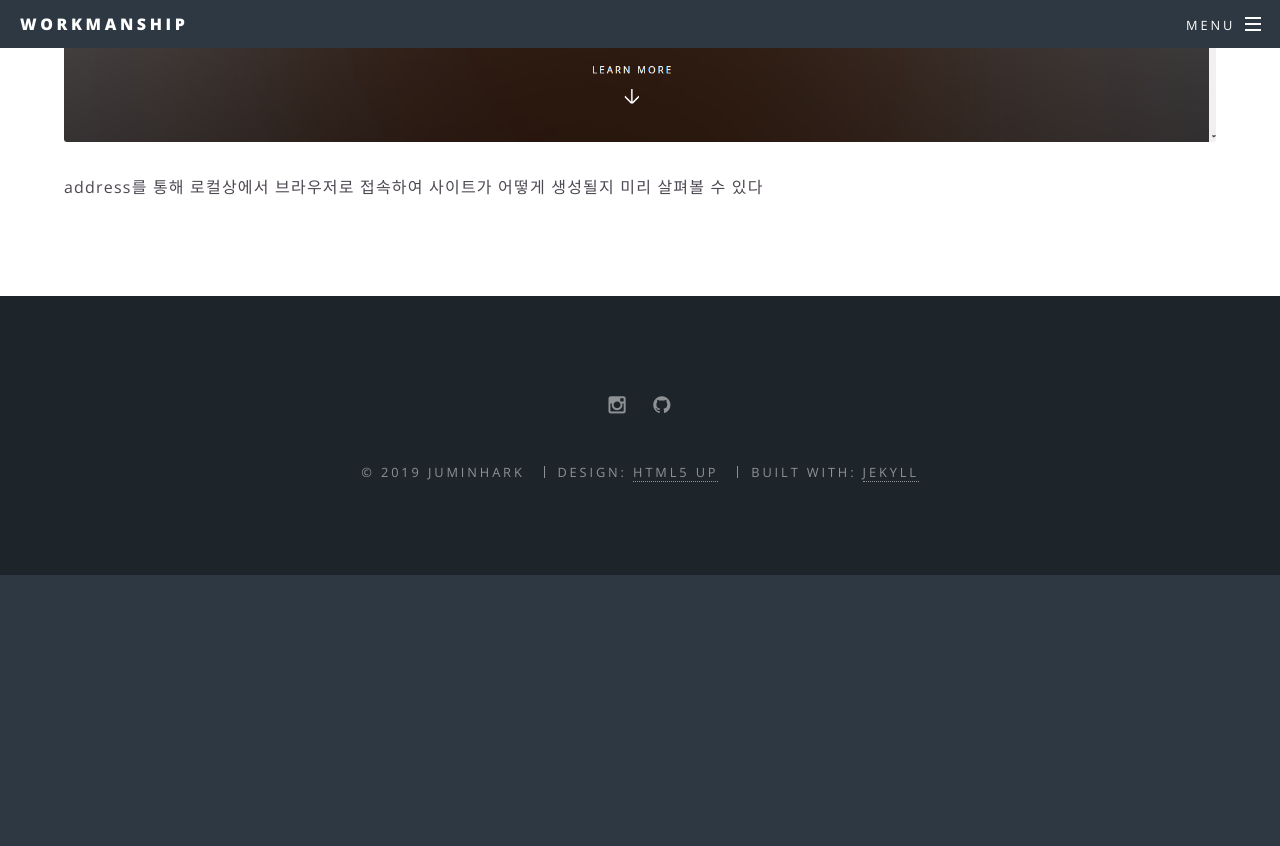
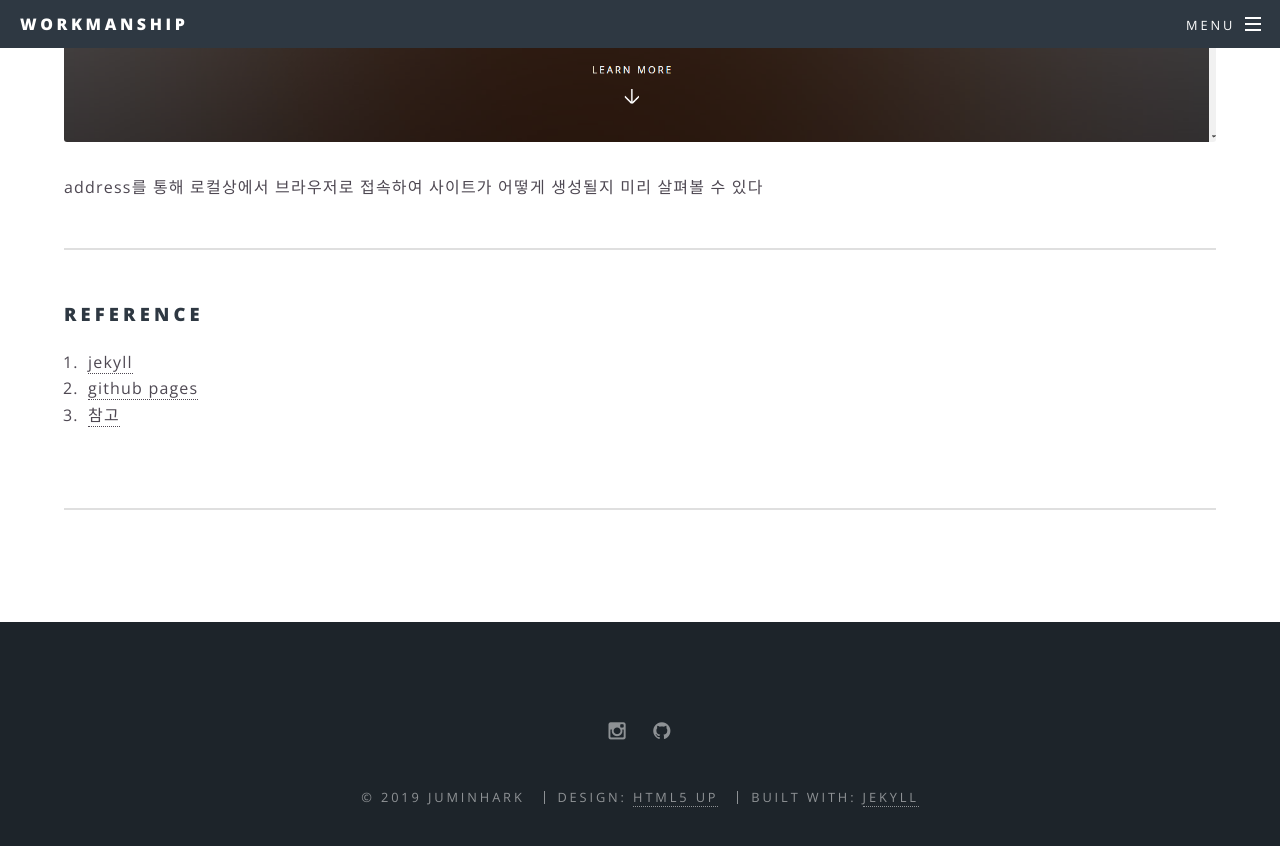
Before and after one commit to Juminhark/Juminhark.github.io, a Jekyll site: the page built from createWebSite.html, in a window 1280 px wide and 900 px high, scrolled down 7397 px. Shown: the top 846 px of the window. Built offline with Jekyll 4.4.1, drawn with Linux system fonts in a browser that asks for light colours; before the commit the page ends 7972 px from its top, so only the background shows below that.

Commit message:
Update createWebSite.html

```diff
--- a/createWebSite.html
+++ b/createWebSite.html
@@ -19,6 +19,8 @@ subtitle : Jekyll 과 Github Page 를 이용한 빠른 WebSite 구축
 	</div>
 	<p><a href="https://desktop.github.com/">github desktop</a>을 이용해 github의 repository를 local(자신의 컴퓨터 내부)로 clone</p>
 	<hr />
+
+
 
 	<h3>2. Jekyll Themes 적용</h3>
 	<p><a href="http://jekyllthemes.org/">http://jekyllthemes.org</a></p>
@@ -81,3 +83,18 @@ Server running... press ctrl-c to stop.</code></pre>
 		</div>
 	</div>
 	<p>address를 통해 로컬상에서 브라우저로 접속하여 사이트가 어떻게 생성될지 미리 살펴볼 수 있다</p>
+	<hr />
+
+
+
+	<h3>Reference</h3>
+	<div class="row">
+		<div class="6u$ 12u$(medium)">
+			<ol>
+				<li><a href="https://jekyllrb-ko.github.io/docs/home/">jekyll</a></li>
+				<li><a href="https://pages.github.com/">github pages</a></li>
+				<li><a href="https://poiemaweb.com/jekyll-basics">참고</a></li>
+			</ol>
+		</div>
+	</div>
+	<hr />
```
